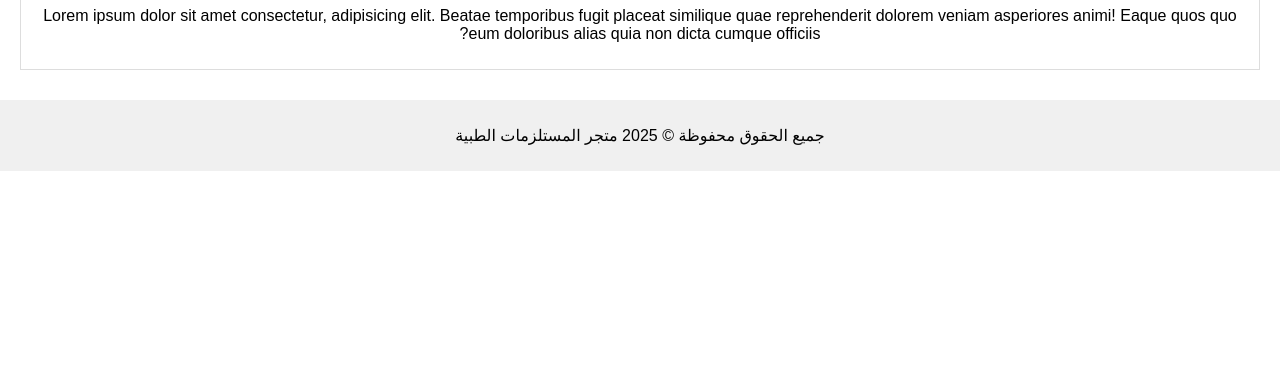
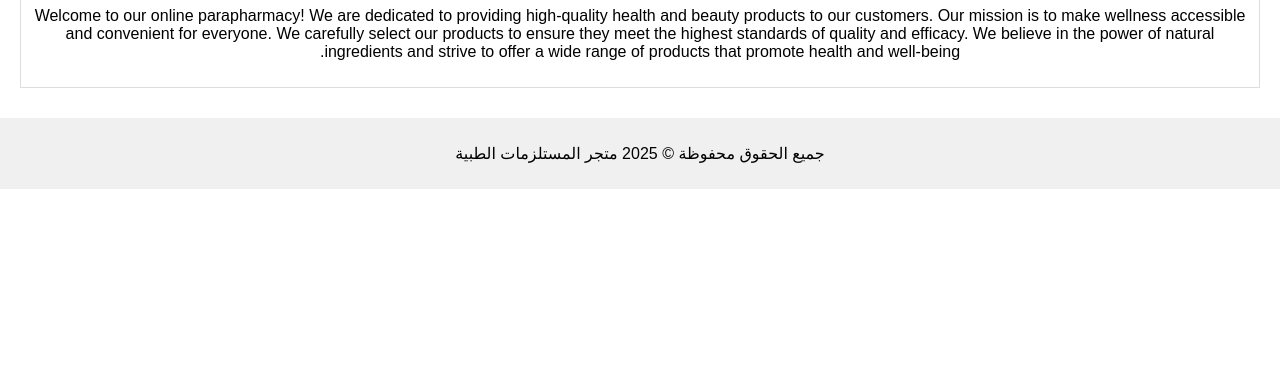
Before and after one commit to CHOUAIKH739/parapharmacie, a plain HTML site: page contact.html in a window 1280 px wide. Shown: the part 428-800 px from the top of the page. Drawn offline with nearby package versions, Linux system fonts and the light colour scheme; a web font is replaced by a local one.

Commit message:
contact.html

```diff
--- a/contact.html
+++ b/contact.html
@@ -28,7 +28,7 @@
             <p><i class='bx bxl-gmail'></i> :</p>
             <p><i class='bx bxl-whatsapp' ></i> : </p>
             <h1>من نحن</h1>
-            <p>Lorem ipsum dolor sit amet consectetur, adipisicing elit. Beatae temporibus fugit placeat similique quae reprehenderit dolorem veniam asperiores animi! Eaque quos quo eum doloribus alias quia non dicta cumque officiis?</p>
+            <p>Welcome to our online parapharmacy! We are dedicated to providing high-quality health and beauty products to our customers. Our mission is to make wellness accessible and convenient for everyone. We carefully select our products to ensure they meet the highest standards of quality and efficacy. We believe in the power of natural ingredients and strive to offer a wide range of products that promote health and well-being.</p>
         </div>
     </main>
 
```
